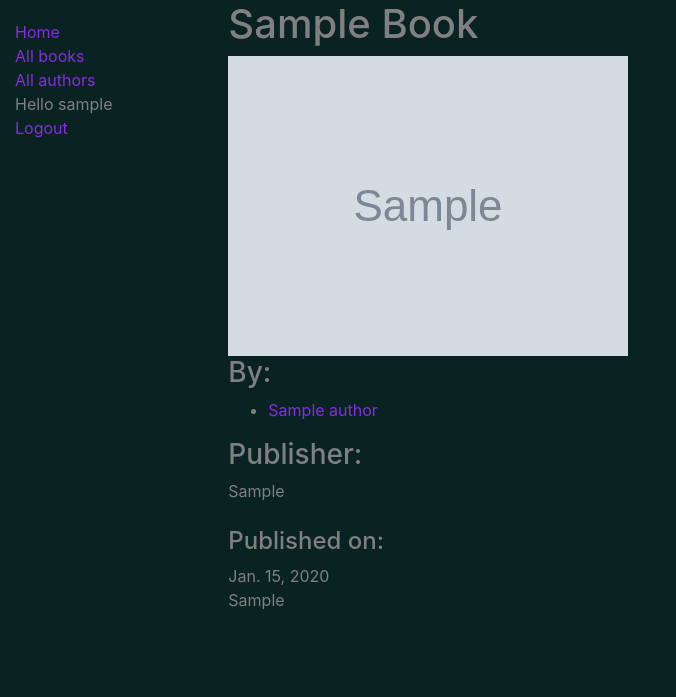
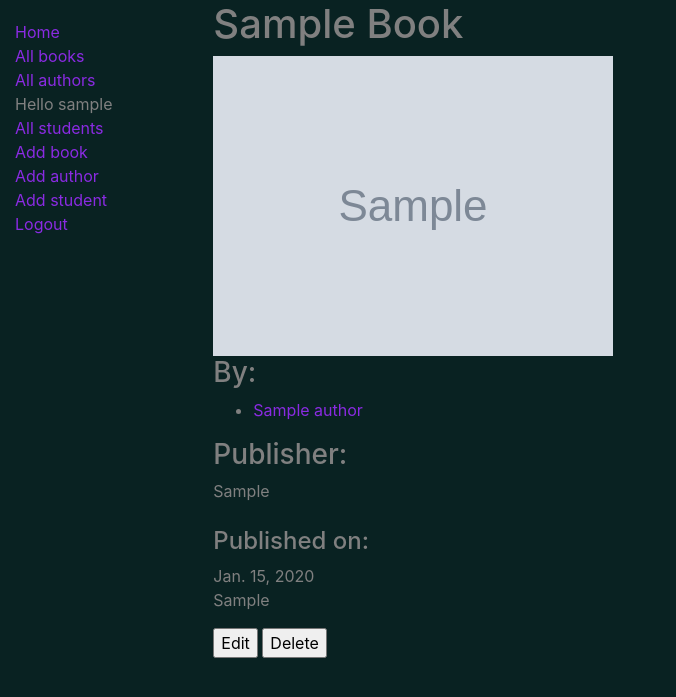
Before and after one commit to thotmail/djangocruding, a Django app: page /library/books/1/ in a window 1280 px wide. Shown: the top 697 px of the page, without its empty margins (0-676 px from the left). Run offline with Django 3.2, Linux system fonts and the light colour scheme; a user stored in the database is signed in; tables that the repository leaves empty hold one stand-in row (values such as "Sample post"); grey boxes marked "Sample" are stand-in pictures.

Commit message:
maybe done

```diff
--- a/library/templates/library/book_details.html
+++ b/library/templates/library/book_details.html
@@ -17,4 +17,16 @@
   {% if book.synopsis %}
         <p> {{ book.synopsis }} </p>
   {% endif %}
+  {% if user.is_authenticated %}
+    <div class="button-container">
+        <form action="{% url 'library:book_edit' book.pk %}" method="GET">
+            <input type="submit" value="Edit">
+        </form>
+
+        <form action="{% url 'library:book_delete' book.pk %}" method="POST">
+            {% csrf_token %}
+            <input type="submit" value="Delete">
+        </form>
+    </div>
+{% endif %}
 {% endblock %}
--- a/library/urls.py
+++ b/library/urls.py
@@ -8,9 +8,22 @@ urlpatterns = [
     path('', views.index, name='index'),
     path('books/', views.BookListView.as_view(), name='books'),
     path('authors/', views.AuthorListView.as_view(), name='authors'),
+    path('students/', views.StudentListView.as_view(), name='students'),
+
     path('books/<int:pk>/', views.BookDetailView.as_view(), name='book_details'),
     path('authors/<int:pk>/', views.AuthorDetailView.as_view(), name='author_details'),
+    path('students/<int:pk>/', views.StudentDetailView.as_view(), name='student_details'),
+
     path('books/<int:pk>/delete/', views.book_delete, name='book_delete'),
     path('authors/<int:pk>/delete/', views.author_delete, name='author_delete'),
+    path('students/<int:pk>/delete/', views.student_delete, name='student_delete'),
+
+    path('books/<int:pk>/edit/', views.book_edit, name='book_edit'),
+    path('authors/<int:pk>/edit/', views.author_edit, name='author_edit'),
+    path('students/<int:pk>/edit/', views.student_edit, name='student_edit'),
+
+    path('books/add', views.book_add, name='book_add'),
+    path('authors/add', views.author_add, name='author_add'),
+    path('student/add', views.student_add, name='student_add'),
 
 ]
--- a/library/views.py
+++ b/library/views.py
@@ -1,9 +1,11 @@
-from django.shortcuts import render
+from django.shortcuts import render, get_object_or_404
 from django.contrib.auth.decorators import login_required
+from django.contrib.auth.mixins import LoginRequiredMixin
 from django.views import generic
 from django.utils import timezone
 from django.http import HttpResponseRedirect
 from django.forms import ModelForm
+from django.urls import reverse
 
 from datetime import timedelta
 
@@ -20,6 +22,11 @@ class BookForm(ModelForm):
         model = Book
         fields = '__all__'
 
+class StudentForm(ModelForm):
+    class Meta:
+        model = Student
+        fields = '__all__'
+
 class BookListView(generic.ListView):
     template_name = 'library/books.html'
     model = Book
@@ -27,6 +34,10 @@ class BookListView(generic.ListView):
 class AuthorListView(generic.ListView):
     template_name = 'library/authors.html'
     model = Author
+
+class StudentListView(generic.ListView, LoginRequiredMixin):
+    template_name = 'library/students.html'
+    model = Student
 
 class BookDetailView(generic.DetailView):
     template_name = 'library/book_details.html'
@@ -36,35 +47,81 @@ class AuthorDetailView(generic.DetailView):
     template_name = 'library/author_details.html'
     model = Author
 
-@login_required
-def author_edit(request, pk):
-    if request.method == "POST":
-        author = Author.objects.get(pk=pk)
-        author.delete()
-    return HttpResponseRedirect(reverse('library.authors'))
+class StudentDetailView(generic.DetailView, LoginRequiredMixin):
+    template_name = 'library/student_details.html'
+    model = Student
 
 
+def obj_add_edit(request, pk, obj, form_obj, obj_name, target):
+    if request.method == "POST":
+        if pk is not None:
+            obj_instance = get_object_or_404(obj, pk=pk)
+            form = form_obj(request.POST, instance=obj_instance)
+            rev = reverse(target, args=(pk,))
+        else:
+            form = form_obj(request.POST)
+            rev = reverse(target)
+        form.save()
+        return HttpResponseRedirect(rev)
+    else:
+        context = {
+        }
+        if pk is not None:
+            obj_instance = get_object_or_404(obj, pk=pk)
+            context['form'] = form_obj(instance=obj_instance)
+            context['submit_text'] = "Save"
+            context['edit_title'] = "Edit "
+            context['post_target'] = reverse(target, args=(pk,))
+        else:
+            context['form'] = form_obj()
+            context['submit_text'] = "Create"
+            context['edit_title'] = "Create "
+            context['post_target'] = reverse(target)
+        context['edit_title'] += obj_name
+        return render(request, "library/addedit.html", context)
+
 @login_required
-def book_edit(request, pk):
+def author_edit(request, pk=None):
+    return obj_add_edit(request, pk, Author, AuthorForm, "Author", "library:author_edit")
+
+@login_required
+def book_edit(request, pk=None):
+    return obj_add_edit(request, pk, Book, BookForm, "Book", "library:book_edit")
+
+@login_required
+def student_edit(request, pk=None):
+    return obj_add_edit(request, pk, Student, StudentForm, "Student", "library:student_edit")
+
+@login_required
+def author_add(request):
+    return obj_add_edit(request, None, Author, AuthorForm, "Author", "library:author_add")
+
+@login_required
+def book_add(request):
+    return obj_add_edit(request, None, Book, BookForm, "Book", "library:book_add")
+
+@login_required
+def student_add(request):
+    return obj_add_edit(request, None, Student, StudentForm, "Student", "library:student_add")
+
+
+def obj_delete(request, pk, obj, target):
     if request.method == "POST":
-        book = Book.objects.get(pk=pk)
-        book.delete()
-    return HttpResponseRedirect(reverse('library.books'))
+        obj_instance = obj.objects.get(pk=pk)
+        obj_instance.delete()
+    return HttpResponseRedirect(reverse(target))
 
 @login_required
 def author_delete(request, pk):
-    if request.method == "POST":
-        author = Author.objects.get(pk=pk)
-        author.delete()
-    return HttpResponseRedirect(reverse('library.authors'))
-
+    return obj_delete(request, pk, Author, 'library:authors')
 
 @login_required
 def book_delete(request, pk):
-    if request.method == "POST":
-        book = Book.objects.get(pk=pk)
-        book.delete()
-    return HttpResponseRedirect(reverse('library.books'))
+    return obj_delete(request, pk, Book, 'library:books')
+
+@login_required
+def student_delete(request, pk):
+    return obj_delete(request, pk, Student, 'library:students')
 
 num_books = 0
 num_authors = 0
--- a/static/css/styles.css
+++ b/static/css/styles.css
@@ -12,3 +12,12 @@ html,div{
 a{
     color: blueviolet;
 }
+
+.button-container * {
+    display: inline-block;
+}
+
+.button-container input {
+    display: inline-block;
+    vertical-align: middle;
+}
--- a/templates/base_generic.html
+++ b/templates/base_generic.html
@@ -20,6 +20,10 @@
           <li><a href="{% url 'library:authors' %}">All authors</a></li>
           {% if user.is_authenticated %}
           <li>Hello {{ user }}</li>
+          <li><a href="{% url 'library:students' %}">All students</a></li>
+          <li><a href="{% url 'library:book_add' %}">Add book</a></li>
+          <li><a href="{% url 'library:author_add' %}">Add author</a></li>
+          <li><a href="{% url 'library:student_add' %}">Add student</a></li>
           <li><a href="{% url 'logout' %}">Logout</a></li>
           {% else %}
           <li><a href="{% url 'login' %}">Login</a></li>
@@ -27,7 +31,7 @@
         </ul>
      {% endblock %}
       </div>
-      <div class="col-sm-10 ">{% block content %}{% endblock %}</div>
+      <div class="col-sm-50 ">{% block content %}{% endblock %}</div>
     </div>
   </div>
 </body>
```
Also changed, not shown: library/templates/library/addedit.html (added, +10 -0 lines), library/templates/library/author_details.html (+12 -0 lines), library/templates/library/student_details.html (added, +18 -0 lines), library/templates/library/students.html (added, +16 -0 lines).
